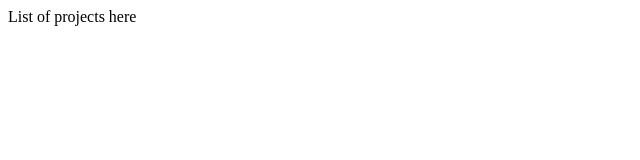
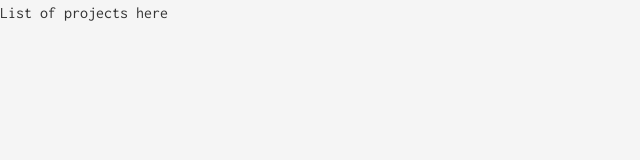
Before and after one commit to wai-lin/m8_react_kanban, a React (Vite) app: page / in a window 1280 px wide. Shown: the top 160 px of the page, without its empty margins (0-640 px from the left). Built offline with nearby package versions, Linux system fonts and the light colour scheme.

Commit message:
feat: add basic styling

```diff
--- /dev/null
+++ b/src/assets/css/main.css
@@ -0,0 +1,102 @@
+@import url("https://fonts.googleapis.com/css2?family=Inconsolata:wght@200..900&display=swap");
+
+* {
+	margin: 0;
+	padding: 0;
+	box-sizing: border-box;
+}
+
+body {
+	font-family:
+		"Inconsolata",
+		-apple-system,
+		BlinkMacSystemFont,
+		"Segoe UI",
+		Roboto,
+		"Helvetica Neue",
+		Arial,
+		sans-serif;
+	background-color: #f5f5f5;
+	color: #333;
+	line-height: 1.6;
+	font-size: 16px;
+}
+
+html {
+	height: 100%;
+}
+
+#root {
+	min-height: 100vh;
+}
+
+h1 {
+	font-size: 2rem;
+	font-weight: 600;
+}
+
+h2 {
+	font-size: 1.5rem;
+	font-weight: 600;
+}
+
+h3 {
+	font-size: 1.25rem;
+	font-weight: 600;
+}
+
+h4 {
+	font-size: 1.1rem;
+	font-weight: 600;
+}
+
+h5 {
+	font-size: 1rem;
+	font-weight: 600;
+}
+
+h6 {
+	font-size: 0.9rem;
+	font-weight: 600;
+}
+
+p {
+	font-size: 1rem;
+}
+
+.container {
+	max-width: 1920px;
+	margin: 0 auto;
+	padding: 0 20px;
+}
+
+.card {
+	background: white;
+	border-radius: 4px;
+	box-shadow: 0 1px 3px rgba(0, 0, 0, 0.1);
+	padding: 16px;
+}
+
+.flex {
+	display: flex;
+}
+
+.flex-col {
+	flex-direction: column;
+}
+
+.gap-1 {
+	gap: 0.5rem;
+}
+
+.gap-2 {
+	gap: 1rem;
+}
+
+.items-center {
+	align-items: center;
+}
+
+.justify-between {
+	justify-content: space-between;
+}
--- a/src/main.tsx
+++ b/src/main.tsx
@@ -2,6 +2,7 @@ import { StrictMode } from "react"
 import { createRoot } from "react-dom/client"
 import { BrowserRouter } from "react-router"
 import { App } from "./App.tsx"
+import "./assets/css/main.css"
 
 createRoot(document.getElementById("root")!).render(
 	<StrictMode>
```
